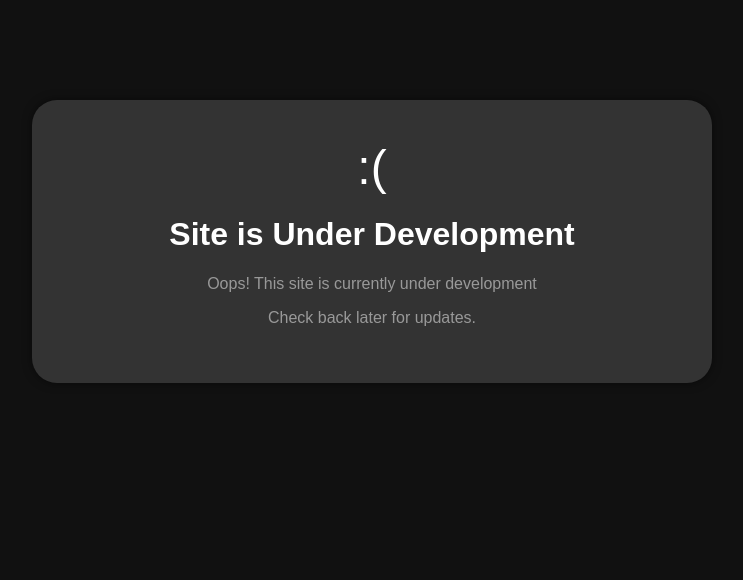
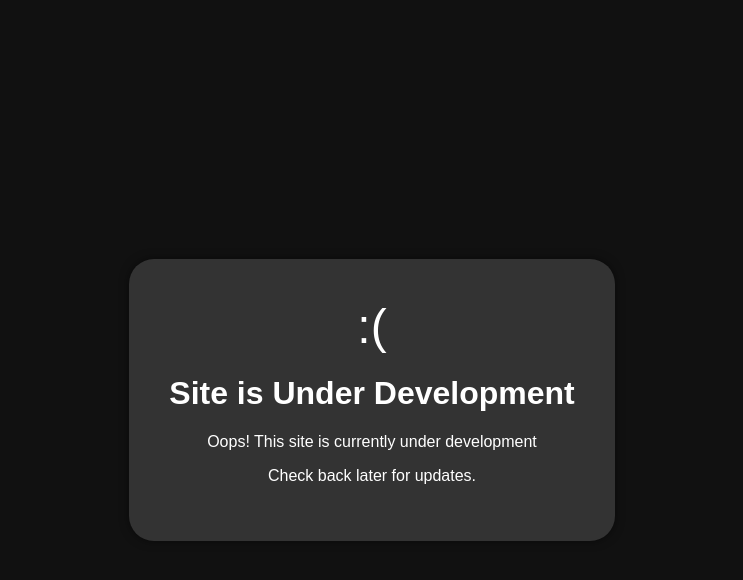
Before and after one commit to Mario-The-Dev/aanjalo_photo, a plain HTML site: page index.html in a window 1280 px wide. Shown: the whole page, without its empty margins (268-1011 px from the left). Drawn offline with Linux system fonts and the light colour scheme.

Commit message:
Update index.html

```diff
--- a/index.html
+++ b/index.html
@@ -8,30 +8,28 @@
             background-color: #111;
             color: #fff;
             text-align: center;
+            display: flex;
+            justify-content: center;
+            align-items: center;
+            height: 100vh;
+            margin: 0;
         }
 
         .container {
             max-width: 600px;
-            margin: 0 auto;
             padding: 40px;
             background-color: #333;
             border-radius: 5px;
             box-shadow: 0 0 10px rgba(0, 0, 0, 0.5);
-            margin-top: 100px;
             border-radius: 25px;
         }
 
-        h1 {
+        h1, p, .icon {
             color: white;
-        }
-
-        p {
-            color: #999;
         }
 
         .icon {
             font-size: 48px;
-            color: white;
         }
     </style>
 </head>
```
